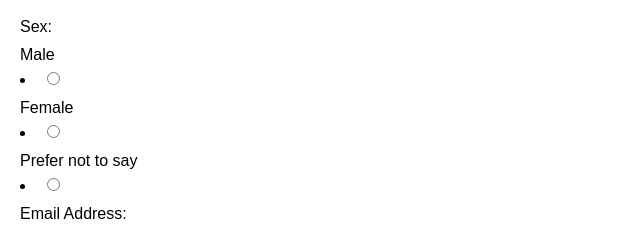
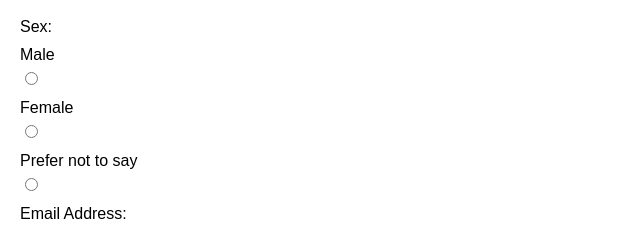
Before and after one commit to LeighGabrielSerrano/Quarter4_FA1, a plain HTML site: page index.html in a window 1280 px wide. Shown: the part 394-620 px from the top of the page, 0-640 px from the left. Drawn offline with Linux system fonts and the light colour scheme.

Commit message:
Update index.html

```diff
--- a/index.html
+++ b/index.html
@@ -15,7 +15,7 @@
     </ul>
 
     <h3>Answer the form below to support our advocacy!</h3>
-
+  <div>
     <form id="signupForm">
         <label for="firstName">First Name:</label>
         <input type="text" id="firstName" name="firstName" required>
@@ -25,11 +25,11 @@
 
         <label>Sex:</label>
         <label for="male">Male</label>
-        <li><input type="radio" id="male" name="sex" value="male" required></li>
+        <input type="radio" id="male" name="sex" value="male" required>
         <label for="female">Female</label>
-        <li><input type="radio" id="female" name="sex" value="female" required></li>
+        <input type="radio" id="female" name="sex" value="female" required>
         <label for="notSay">Prefer not to say</label>
-        <li><input type="radio" id="notSay" name="sex" value="notSay" required></li>
+        <input type="radio" id="notSay" name="sex" value="notSay" required>
 
         <label for="email">Email Address:</label>
         <input type="email" id="email" name="email" required>
@@ -40,10 +40,10 @@
         <button type="submit">Submit</button>
         <button type="reset">Reset</button>
     </form>
-
+</div>
     <script>
-        document.getElementById('signupForm').onsubmit = function() {
-            if (!this.checkValidity()) {
+        document.getElementById('signUp').onsubmit = function() {
+            if (!this.valid()) {
                 alert("Please fill out this field.");
                 return false;
             }
```
